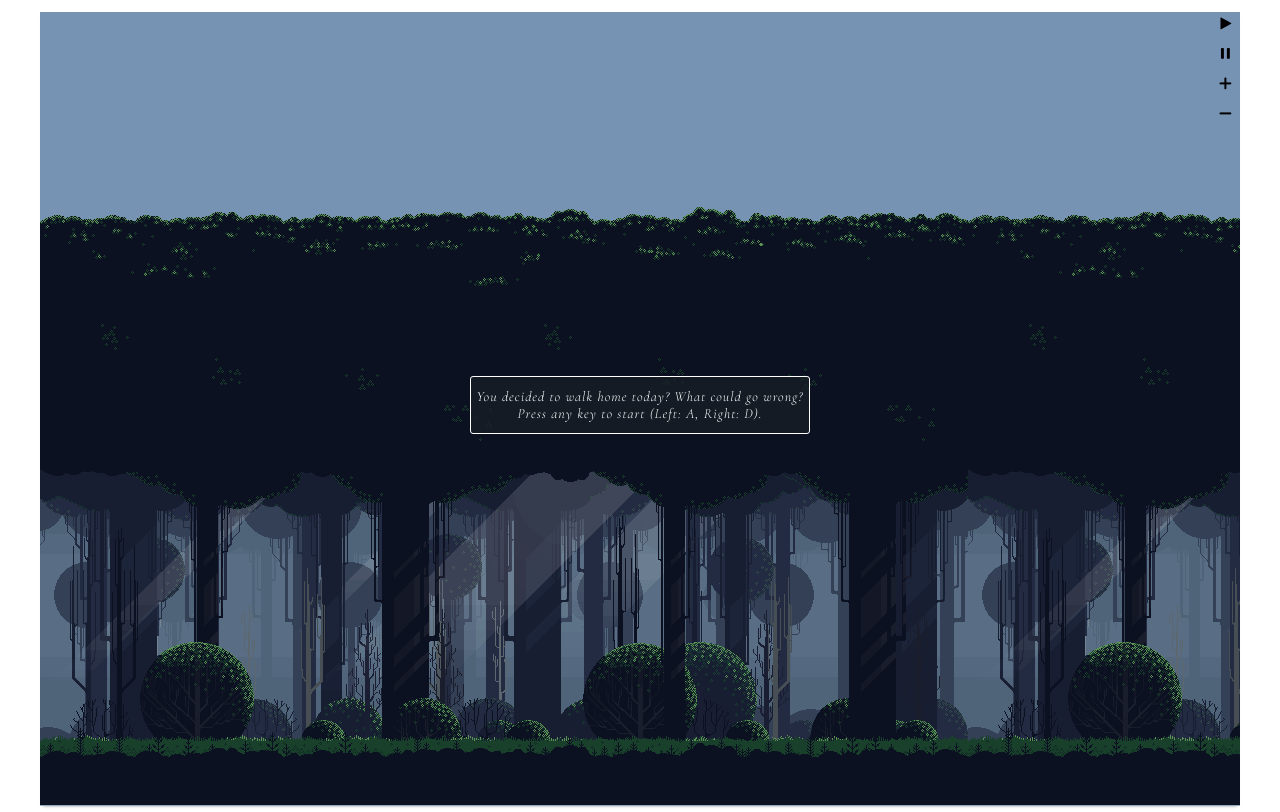
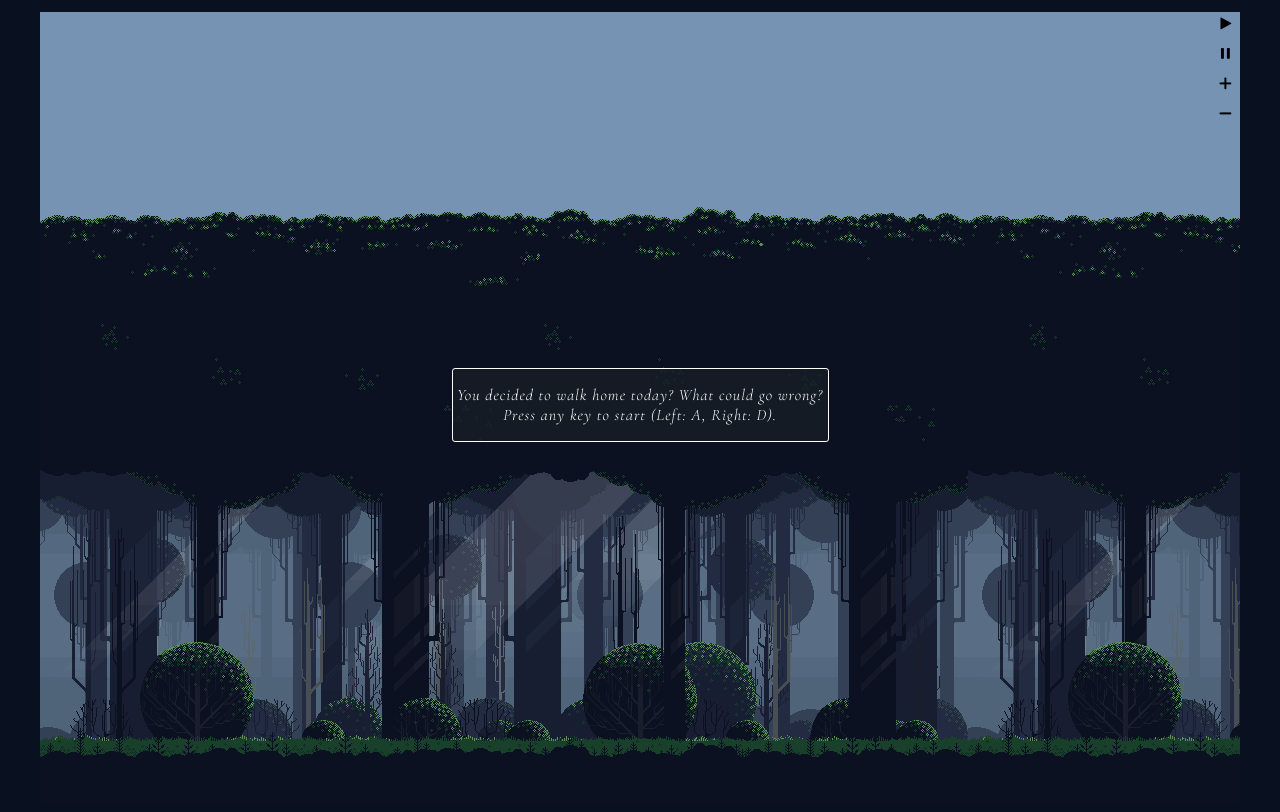
Before and after one commit to rfoong8983/js_game, a website built with webpack: page app/dist/index.html in a window 1280 px wide. Shown: the top 812 px of the page. Built offline with nearby package versions, Linux system fonts and the light colour scheme.

Commit message:
Add bkg color / make instructions larger

```diff
--- a/app/dist/index.html
+++ b/app/dist/index.html
@@ -10,6 +10,7 @@
             height: 100vh;
             width: 100vw;
             /* background: linear-gradient(to bottom,#233345,#12437b); */
+            background: rgb(9,17,32);
         };
 
         .window {
@@ -58,9 +59,9 @@
         #staticCanvas {
             background-image: url('../src/images/forest/Preview/Background.png');
             z-index: 1;
-            border-bottom: 1px solid rgba(202, 204, 206, 0.4);
+            /*border-bottom: 1px solid rgba(202, 204, 206, 0.4);*/
             /* border-bottom: 1px solid rgba(106, 120, 130, 0.7); */
-            box-shadow: 0 3px 3px -3px rgba(106, 120, 130, 0.7);
+            /*box-shadow: 0 3px 3px -3px rgba(106, 120, 130, 0.7); */
         };
 
         #game {
@@ -70,8 +71,10 @@
 
         #visible {
             opacity: 1;
-            height: 48px;
-            width: 330px;
+            /* height: 48px;
+            width: 330px; */
+            height: 64px;
+            width: 367px;
             z-index: 3;
             border: 1px solid white;
             border-radius: 3px;
@@ -81,7 +84,7 @@
             justify-content: center;
             font-family: 'Cormorant Garamond', serif;
             font-weight: 200;
-            font-size: 14px;
+            font-size: 16px;
             font-style: italic;
             letter-spacing: 1px;
             padding: 4px;
```
Also changed, not shown: 1 other file.
